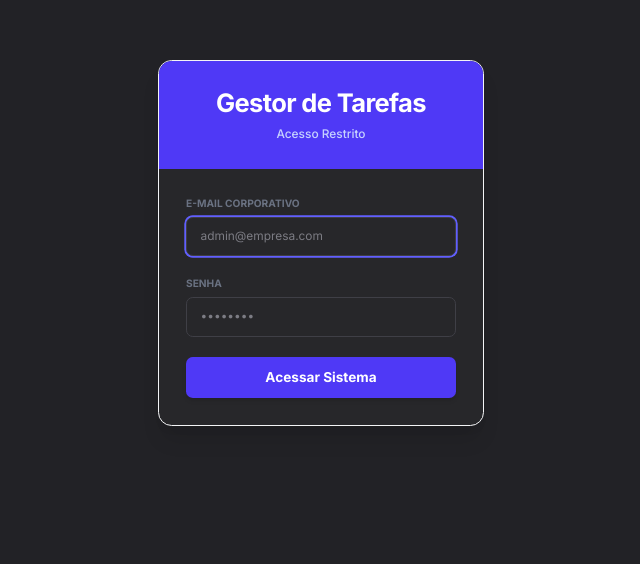
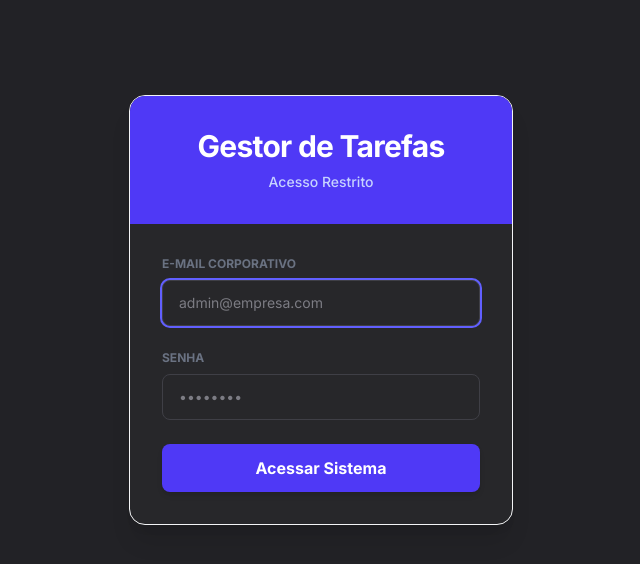
Before and after one commit to ViniciusMPdS/gerenciador_de_tarefas, a Next.js app: page /login in a window 1280 px wide. Shown: the part 138-702 px from the top of the page, without its empty margins (319-959 px from the left). Built offline with nearby package versions, Linux system fonts and the light colour scheme; no server answers; the database is empty.

Commit message:
tira o zoom que coloquei para teste no ultimo commit

```diff
--- a/app/globals.css
+++ b/app/globals.css
@@ -77,9 +77,3 @@ input, textarea, select {
 .text-muted {
   color: var(--color-text-muted);
 }
-
-@media (max-width: 1450px) {
-  html {
-    zoom: 0.85
-  }
-}
```
